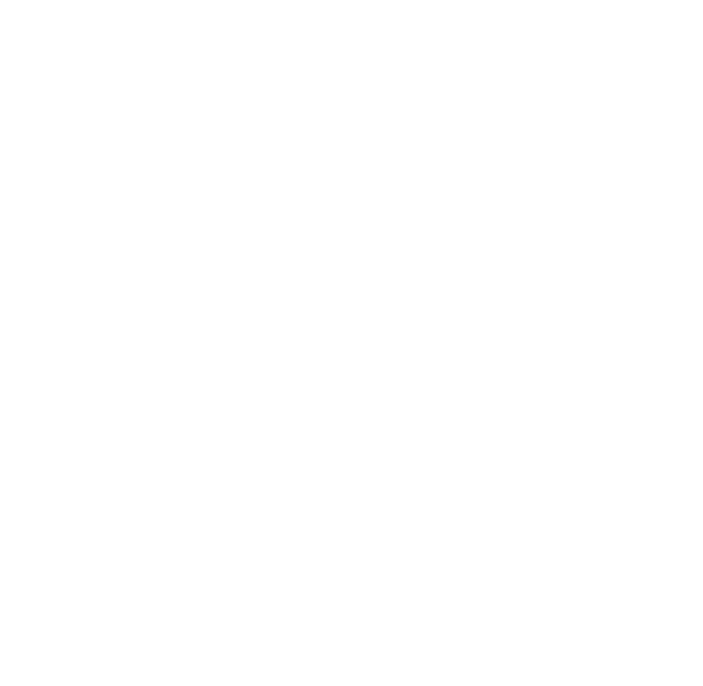
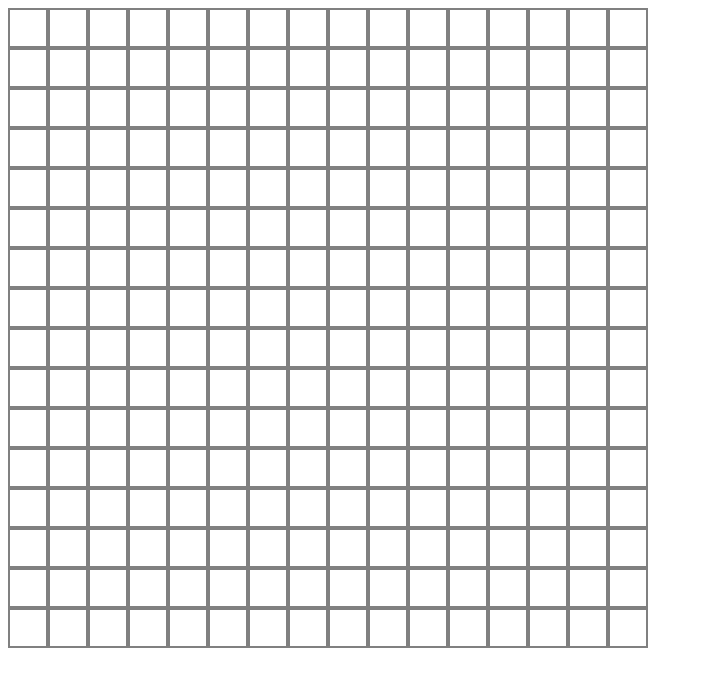
Before and after one commit to iamtheluiz/snake2, a plain HTML site: page index.html in a window 1280 px wide. Shown: the whole page, without its empty margins (0-703 px from the left). Drawn offline with Linux system fonts and the light colour scheme.

Commit message:
Feature: Field rendering complete

```diff
--- a/game.js
+++ b/game.js
@@ -6,9 +6,18 @@ By: Luiz Gustavo
 GitHub: https://github.com/iamtheluiz
 */
 
+/* Variables */
+const gameField  = document.getElementById("gameField");
+const fieldSizeX = 16;
+const fieldSizeY = 16;
+const pixelSize  = 40;  //Pixel size of the "style.css"
+
+/* Methods */
+
 //Function to initialize the game
 function start(){
-
+    renderGameField();
+    resizeGameField();
 }
 
 //Function for the game loop
@@ -16,3 +25,29 @@ function gameLoop(){
     //Here goes all the functions that have to be updated second by second
 
 }
+
+//Render the game field
+function renderGameField(){
+    let render = '';    //Store all the content
+
+    //Each pixel of the grid will be a div
+    for(var y = 1; y <= fieldSizeY; y++){
+        for(var x = 1; x <= fieldSizeX; x++){
+            render += `<div id='${x}_${y}' class='pixel'></div>`;
+        }
+    }
+
+    //Put the content into the game field
+    gameField.innerHTML = render;
+}
+
+//Calculate the game field size
+function resizeGameField(){
+    var sizeX = (fieldSizeX * pixelSize)+'px';
+    var sizeY = (fieldSizeY * pixelSize)+'px';
+
+    gameField.style = `width: ${sizeX}; height: ${sizeY}`;
+}
+
+//Start the game
+start();
--- a/index.html
+++ b/index.html
@@ -6,9 +6,13 @@
     <title>Snake Game v2</title>
     <meta name="viewport" content="width=device-width, initial-scale=1">
     <link rel="stylesheet" type="text/css" media="screen" href="style.css">
-    <script src="game.js"></script>
 </head>
 <body>
+    <div id="gameField">
+        <!-- This is the place that our snake will be rendered -->
+    </div>
 
+    <!-- Game Script -->
+    <script src="game.js"></script>
 </body>
 </html>
--- a/style.css
+++ b/style.css
@@ -1 +1,17 @@
 /*Game Styles*/
+#gameCanvas{
+    border:2px solid black;
+}
+
+.pixel{
+    width: calc(40px - 4px);
+    height: calc(40px - 4px);
+    background-color: white;
+    border:2px solid grey;
+    float:left;
+}
+
+.pixel_snake{
+    background-color: black;
+    border:2px solid black;
+}
```
